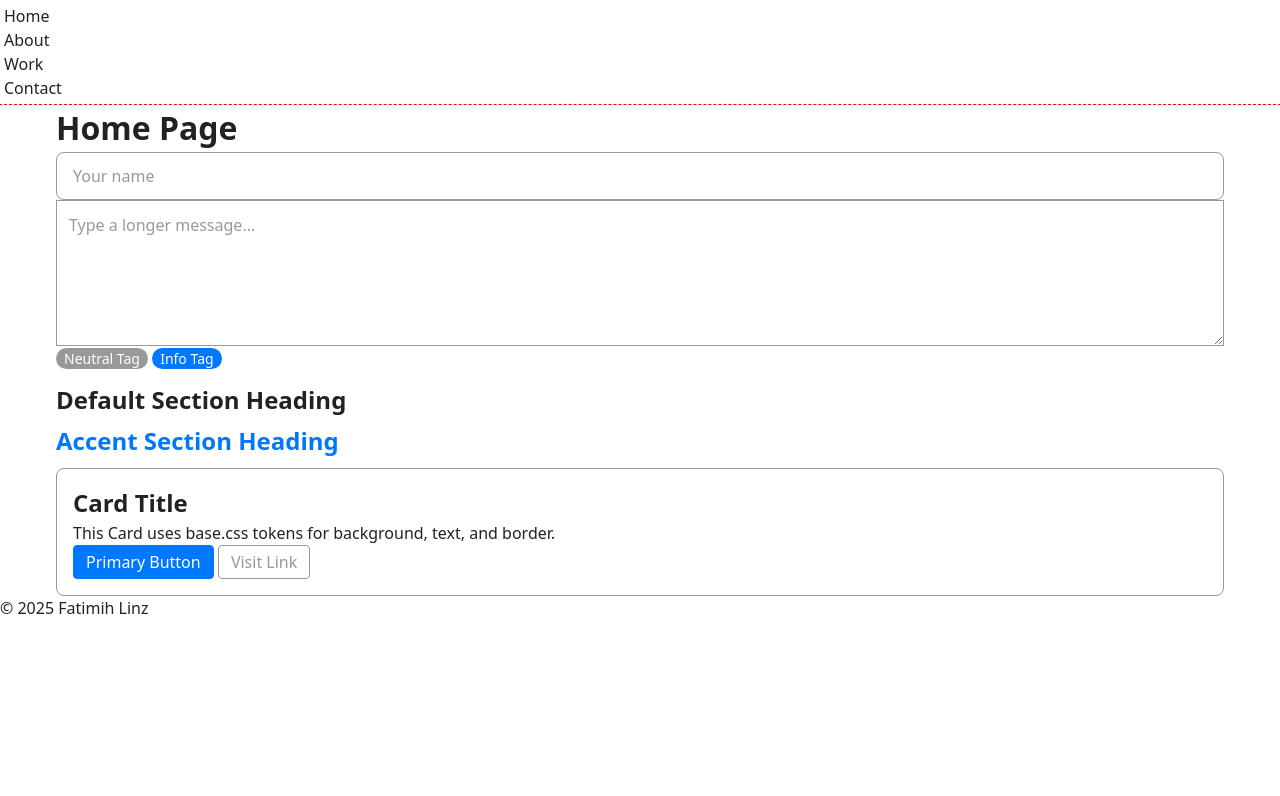
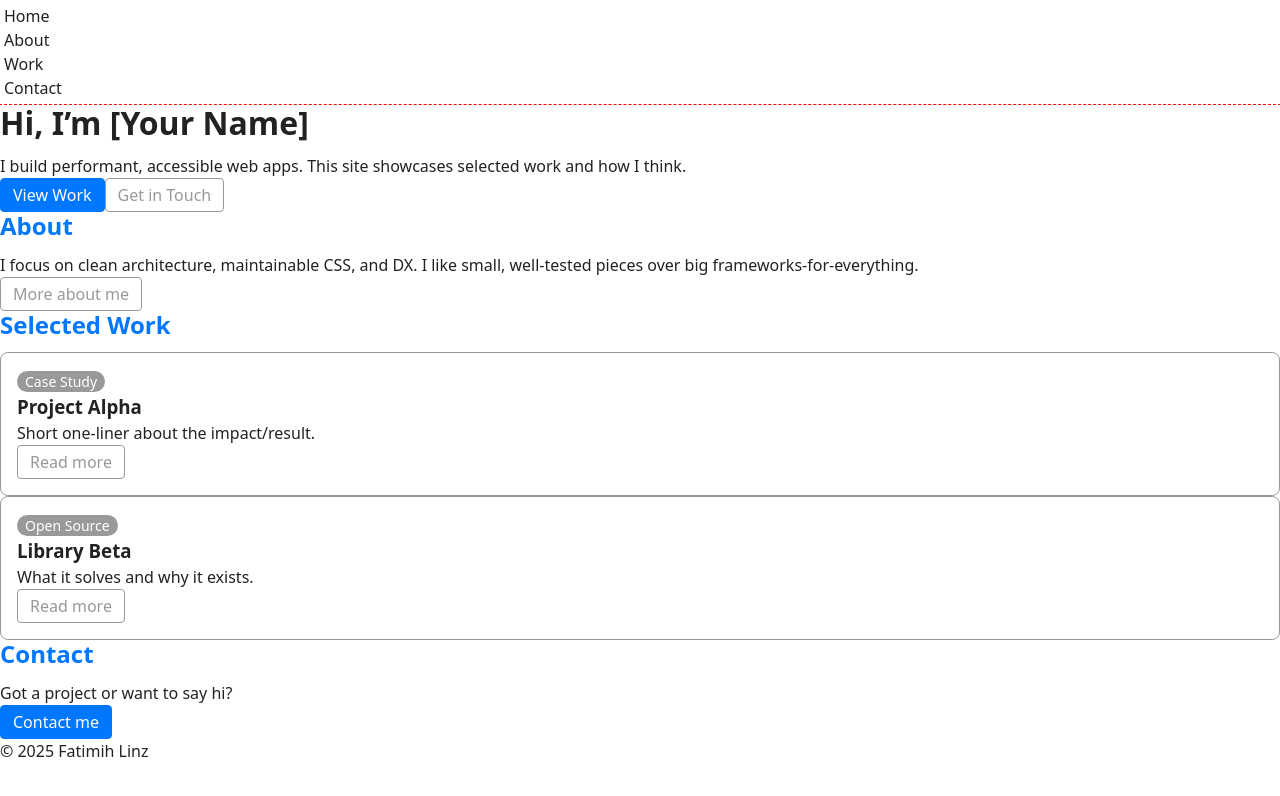
Before and after one commit to fatimih/portfolio-site-2025, a React (Vite) app: page / in a window 1280 px wide. Shown: the top 796 px of the page. Built offline with nearby package versions, Linux system fonts and the light colour scheme.

Commit message:
05.01: scaffold semantic homepage structure using existing UI components

```diff
--- a/src/pages/Home.jsx
+++ b/src/pages/Home.jsx
@@ -1,47 +1,62 @@
-import Button from '../components/ui/Button';
-import Card from '../components/ui/Card';
-import Tag from '../components/ui/Tag';
-import SectionHeading from '../components/ui/SectionHeading';
-import Input from '../components/forms/Input';
-import Textarea from '../components/forms/Textarea';
+import { Link } from "react-router-dom";
+import { SectionHeading, Card, Tag, Button } from "@/components/ui";
 
 export default function Home() {
   return (
-    <main className="container">
-      <h1>Home Page</h1>
+    <main id="home" className="home">
+      {/* Hero */}
+      <header className="home-hero" role="banner">
+        <SectionHeading level={1} variant="default">Hi, I’m [Your Name]</SectionHeading>
+        <p className="home-hero__intro">
+          I build performant, accessible web apps. This site showcases selected work and how I think.
+        </p>
+        <p className="home-hero__cta">
+          <Link to="/work">
+            <Button variant="primary">View Work</Button>
+          </Link>
+          <Link to="/contact" className="ml-2">
+            <Button variant="secondary">Get in Touch</Button>
+          </Link>
+        </p>
+      </header>
 
-      <div className="mb-4">
-        <Input id="demo-name" placeholder="Your name" aria-label="Your name" />
-      </div>
+      {/* About teaser */}
+      <section className="about-section" aria-labelledby="about-heading">
+        <SectionHeading level={2} variant="accent" id="about-heading">About</SectionHeading>
+        <p>
+          I focus on clean architecture, maintainable CSS, and DX. I like small, well-tested pieces over
+          big frameworks-for-everything.
+        </p>
+        <p><Link to="/about"><Button variant="secondary">More about me</Button></Link></p>
+      </section>
 
-      <div className="mb-4">
-        <Textarea
-         id="demo-message"
-         aria-label="Your message"
-         placeholder="Type a longer message…"
-         rows={5}
-        />
-      </div>
+      {/* Featured Work */}
+      <section className="work-section" aria-labelledby="work-heading">
+        <SectionHeading level={2} variant="accent" id="work-heading">Selected Work</SectionHeading>
 
+        <div className="work-section__grid">
+          <Card>
+            <Tag>Case Study</Tag>
+            <h3 className="work-section__item-title">Project Alpha</h3>
+            <p className="work-section__item-desc">Short one-liner about the impact/result.</p>
+            <Link to="/work"><Button variant="secondary">Read more</Button></Link>
+          </Card>
 
-      <div style={{ marginBottom: '16px' }}>
-        <Tag>Neutral Tag</Tag>{' '}
-        <Tag variant="info">Info Tag</Tag>
-      </div>
+          <Card>
+            <Tag>Open Source</Tag>
+            <h3 className="work-section__item-title">Library Beta</h3>
+            <p className="work-section__item-desc">What it solves and why it exists.</p>
+            <Link to="/work"><Button variant="secondary">Read more</Button></Link>
+          </Card>
+        </div>
+      </section>
 
-      <SectionHeading level={2}>Default Section Heading</SectionHeading>
-      <SectionHeading level={2} variant="accent">Accent Section Heading</SectionHeading>
-
-      <Card>
-        <h2>Card Title</h2>
-        <p>This Card uses base.css tokens for background, text, and border.</p>
-        <div>
-          <Button variant="primary">Primary Button</Button>{' '}
-          <Button variant="secondary" as="a" href="https://example.com" target="_blank" rel="noreferrer">
-            Visit Link
-          </Button>
-        </div>
-      </Card>
+      {/* Contact teaser */}
+      <section className="contact-section" aria-labelledby="contact-heading">
+        <SectionHeading level={2} variant="accent" id="contact-heading">Contact</SectionHeading>
+        <p>Got a project or want to say hi?</p>
+        <p><Link to="/contact"><Button variant="primary">Contact me</Button></Link></p>
+      </section>
     </main>
   );
 }
```
